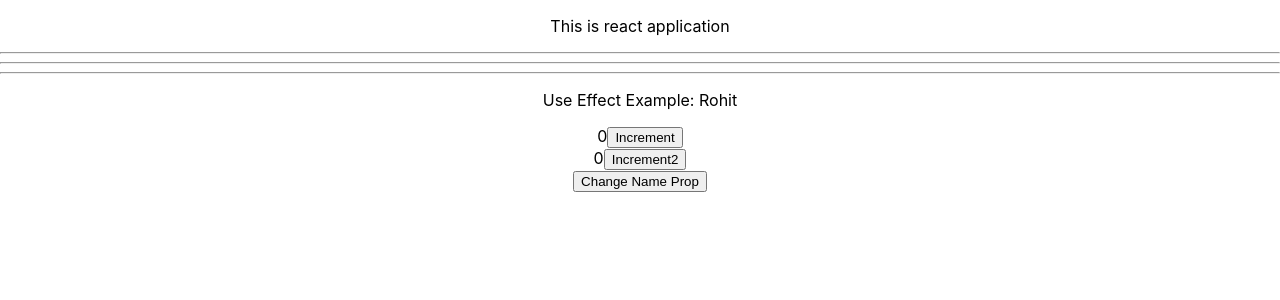
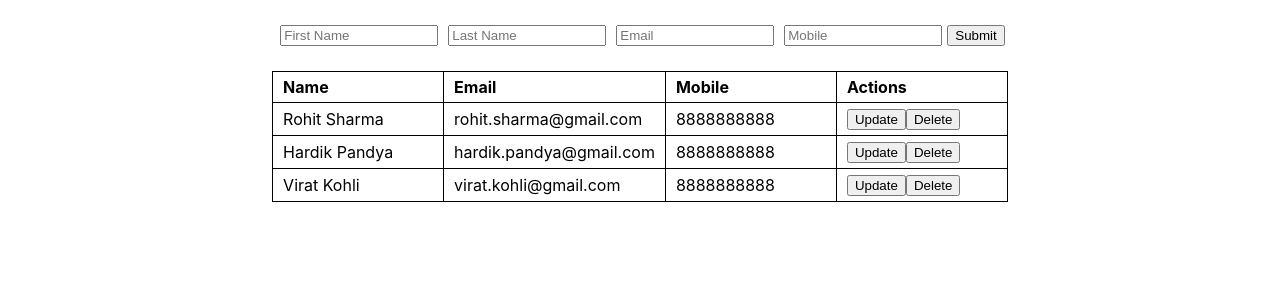
Before and after one commit to SumitDongare/velocity_react, a React (Create React App) app in the folder reactapp1/: page / in a window 1280 px wide. Shown: the top 300 px of the page. Built offline with nearby package versions, Linux system fonts and the light colour scheme.

Commit message:
creating crud app using hard coded userList

```diff
--- a/reactapp1/src/App.js
+++ b/reactapp1/src/App.js
@@ -12,6 +12,7 @@ import FormikExample from './Formik/FormikExample';
 import ImageCarousel from './ImageCarousel/ImageCarousel';
 import ContextExample from './Context/ContextExample';
 import UseEffectExample from './UseEffect/UseEffectExample';
+import UserCrudWrapper from './UserCrud/UserCrudWrapper';
 
 
 function App() {
@@ -23,16 +24,16 @@ function App() {
 
   return (
     <div className="App">
-     <p>
+     {/* <p>
     This is react application
-     </p>
+     </p> */}
      {/* <hr></hr> */}
     {/* <Greeting  name= "Sumit" greeting="Hello"></Greeting> */}
-    <hr></hr>
+    {/* <hr></hr> */}
      {/* <Counter counterName="Counter1" onCountChange= {onCallback}></Counter> */}
-     <hr></hr>
+     {/* <hr></hr> */}
      {/* <Counter counterName="Counter2"></Counter> */}
-     <hr></hr>
+     {/* <hr></hr> */}
      {/* <Flag></Flag>
      <hr></hr> */}
      {/* <UserProfile></UserProfile> */}
@@ -45,8 +46,9 @@ function App() {
      {/* <FormikExample></FormikExample> */}
      {/* <ImageCarousel></ImageCarousel> */}
      {/* <ContextExample></ContextExample> */}
-     <UseEffectExample name={name}></UseEffectExample>
-     <button onClick={()=>setName(name+Math.random()*10)} >Change Name Prop</button>
+     {/* <UseEffectExample name={name}></UseEffectExample>
+     <button onClick={()=>setName(name+Math.random()*10)} >Change Name Prop</button> */}
+     <UserCrudWrapper></UserCrudWrapper>
 
 
 
--- /dev/null
+++ b/reactapp1/src/UserCrud/UserCrud.css
@@ -0,0 +1,24 @@
+.user-crud-wrapper{
+    display: flex;
+    flex-direction: column;
+    justify-content: center;
+    align-items: center;
+    margin-top: 20px;
+}
+
+table, th, td {
+    border: 1px solid black;
+    border-collapse: collapse;
+}
+
+th, td {
+    padding: 5px 10px;
+    text-align: left;
+    width: 150px;
+}
+.user-creation-form{
+   margin-bottom: 20px;
+}
+input{
+    width: 150px;
+}
--- /dev/null
+++ b/reactapp1/src/UserCrud/UserCrudWrapper.js
@@ -0,0 +1,47 @@
+import React from 'react'
+import './UserCrud.css'
+import UserForm from './UserForm'
+import UserList from './UserList'
+
+
+export default function UserCrudWrapper() {
+    const usersList = [
+        {
+            id:1,
+            firstName:"Rohit",
+            lastName:"Sharma",
+            email:"rohit.sharma@gmail.com",
+            mobile: "8888888888"
+
+        },
+        {
+            id:2,
+            firstName:"Hardik",
+            lastName:"Pandya",
+            email:"hardik.pandya@gmail.com",
+            mobile: "8888888888"
+
+        },
+        {
+            id:3,
+            firstName:"Virat",
+            lastName:"Kohli",
+            email:"virat.kohli@gmail.com",
+            mobile: "8888888888"
+
+        }
+    ]
+  return (
+    <div className='user-crud-wrapper'>
+        <UserForm></UserForm>
+        <UserList usersList={usersList}></UserList>
+
+
+
+
+
+
+
+    </div>
+  )
+}
--- /dev/null
+++ b/reactapp1/src/UserCrud/UserForm.js
@@ -0,0 +1,36 @@
+import React from 'react'
+import { Formik, Form, Field, ErrorMessage } from 'formik';
+
+export default function UserForm() {
+  return (
+    <div className='user-creation-form'>
+       <Formik
+         initialValues={{
+            firstName:'',
+            lastName:'',
+            email:'',
+            mobile:''
+         }}
+         onSubmit={(values)=>{
+            console.log("Submitted values", values)
+         }}
+
+        >
+            <Form>
+
+                <Field id="firstName" name="firstName" placeholder="First Name"/>
+
+                <Field id="lastName" name="lastName" placeholder="Last Name"/>
+
+                <Field id="email" name="email" placeholder="Email" type="email" />
+
+                <Field id="mobile" name="mobile" placeholder="Mobile" type="text" />
+
+                <button type='submit'>Submit</button>
+            </Form>
+
+        </Formik>
+
+       </div>
+  )
+}
--- /dev/null
+++ b/reactapp1/src/UserCrud/UserList.js
@@ -0,0 +1,39 @@
+import React from 'react'
+
+export default function UserList({usersList}) {
+  return (
+    <table>
+    <thead>
+        <th>Name</th>
+        <th>Email</th>
+        <th>Mobile</th>
+        <th>Actions</th>
+    </thead>
+    <tbody>
+        {usersList.map((user)=>{
+            return  <tr key={user.id}>
+            <td>{user.firstName +' '+ user.lastName}</td>
+            <td>{user.email}</td>
+            <td>{user.mobile}</td>
+            <td>
+                <button>Update</button>
+                <button>Delete</button>
+            </td>
+        </tr>
+
+        })}
+
+        {/* <tr>
+            <td>Hardik Pandya</td>
+            <td>hardik.pandya@gmail.com</td>
+            <td>8888888888</td>
+        </tr>
+        <tr>
+            <td>Virat Kohli</td>
+            <td>virat.kohli@gmail.com</td>
+            <td>8888888888</td>
+        </tr> */}
+    </tbody>
+  </table>
+  )
+}
```
Also changed, not shown: reactapp1/src/UserCrud/requirement.txt (added).
